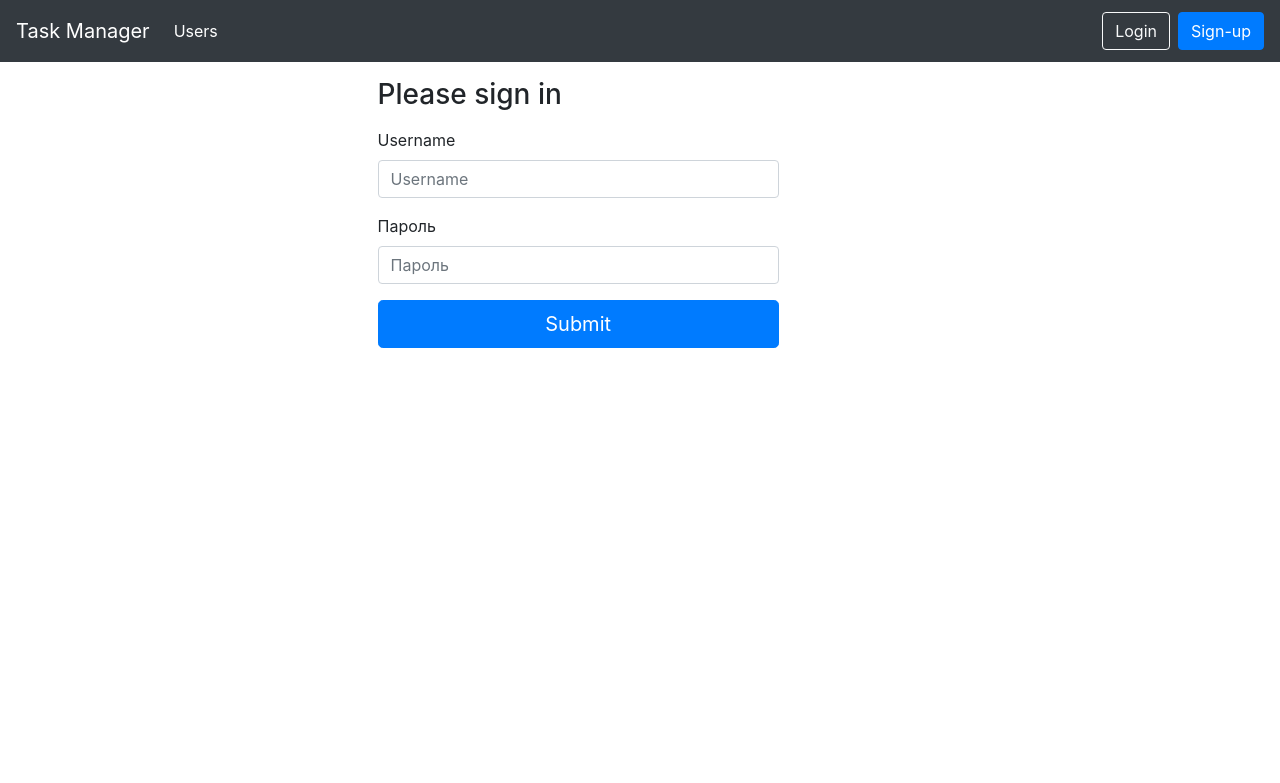
After one commit to algrince/python-project-52, a Django app: page /login/ in a window 1280 px wide. The commit adds this page. Shown: the top 783 px of the page. Run offline with Django 4.2, Linux system fonts and the light colour scheme; some libraries are stand-ins or nearby versions.

Commit message:
add login and logout

```diff
--- /dev/null
+++ b/task_manager/forms.py
@@ -0,0 +1,23 @@
+from django.contrib.auth.forms import AuthenticationForm
+from django import forms
+from django.utils.translation import gettext_lazy as _
+
+
+
+class UserAuthenticationForm(AuthenticationForm):
+
+    username = forms.CharField(
+        label=_('Username'),
+        widget=forms.TextInput(attrs={
+            'class': 'w-50 form-control mb-3',
+            'placeholder': _('Username'),
+        })
+    )
+
+    password = forms.CharField(
+        label=_('Password'),
+        widget=forms.PasswordInput(attrs={
+            'class': 'w-50 form-control mb-3',
+            'placeholder': _('Password'),
+        })
+    )
--- a/task_manager/templates/base.html
+++ b/task_manager/templates/base.html
@@ -25,7 +25,7 @@
               <ul class="navbar-nav">
 
                   <li class="nav-item">
-                    <a href="#" class="btn btn-outline-light ml-2 my-1">{% trans 'Login' %}</a>
+                    <a href="{% url 'login' %}" class="btn btn-outline-light ml-2 my-1">{% trans 'Login' %}</a>
                   </li>
                   <li class="nav-item">
                     <a href="{% url 'user_create' %}" class="btn btn-primary ml-2 my-1">{% trans 'Sign-up' %}</a>
--- /dev/null
+++ b/task_manager/templates/login.html
@@ -0,0 +1,28 @@
+{% extends 'base.html' %}
+{% load i18n %}
+{% load bootstrap4 %}
+
+
+{% bootstrap_css %}
+{% bootstrap_javascript jquery='full' %}
+
+
+{% block content %}
+
+<body>
+    <form method="post" action="{% url 'login' %}" class="col-lg-auto offset-lg-3">
+            {% csrf_token %}
+            <h1 class="h3 mb-3 fw-normal">{% trans 'Please sign in' %}</h1>
+            <div class="form-floating">
+                <label for="{{ form.username.id_for_label }}">{{ form.username.label }}</label>
+                {{ form.username }}
+            </div>
+            <div class="form-floating">
+                <label for="{{ form.password.id_for_label }}">{{ form.password.label }}</label>
+                {{ form.password }}
+            </div>
+            <button class="w-50 btn btn-lg btn-primary" type="submit">{% trans 'Submit' %}</button>
+    </form>
+</body>
+
+{% endblock %}
--- a/task_manager/urls.py
+++ b/task_manager/urls.py
@@ -20,5 +20,7 @@ from task_manager import views
 urlpatterns = [
     path('admin/', admin.site.urls),
     path('', views.index, name='base'),
+    path('login/', views.UserLoginView.as_view(), name='login'),
+    path('logout/', views.UserLogoutView.as_view(), name='logout'),
     path('users/', include('task_manager.users.urls'))
 ]
--- a/task_manager/views.py
+++ b/task_manager/views.py
@@ -1,5 +1,26 @@
 from django.shortcuts import render
+from django.contrib.auth.views import LoginView, LogoutView
+from django.utils.translation import gettext_lazy as _
+from django.urls import reverse_lazy
+from django.contrib import messages
+from .forms import UserAuthenticationForm
+
 
 
 def index(request):
     return render(request, 'base.html')
+
+
+class UserLoginView(LoginView):
+    template_name = 'login.html'
+    authentication_form = UserAuthenticationForm
+
+    def get_success_url(self):
+        return reverse_lazy('base')
+
+
+class UserLogoutView(LogoutView):
+
+    def get_success_url(self):
+        messages.success(self.request, _('You are logged out.'))
+        return reverse_lazy('base')
```
Also changed, not shown: locale/ru/LC_MESSAGES/django.po, 1 other file.
